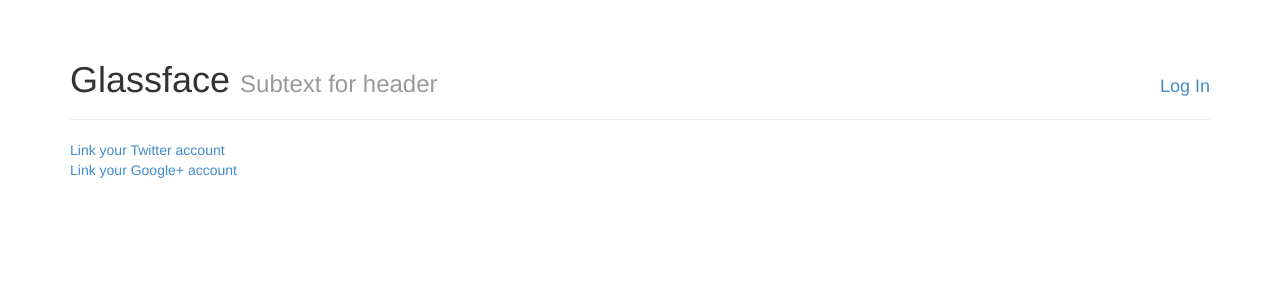
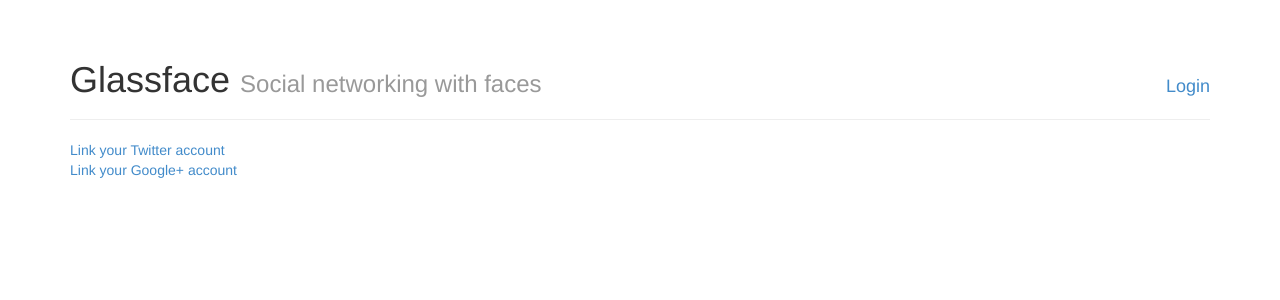
Before and after one commit to theopak/glassface, a Django app: template server/templates/splash.html in a window 1280 px wide. Shown: the top 300 px of the page. Run offline with Django 3.2, Linux system fonts and the light colour scheme; the template is opened without the code that fills it, so the values that code supplies are empty.

Commit message:
Blindly commits Bootstrapification and hardcoding.

```diff
--- a/server/templates/base.html
+++ b/server/templates/base.html
@@ -22,11 +22,11 @@
   <body>
     <div class="container">
       <div class="page-header clearfix" style="position:relative">
-        <h1 class="pull-left">Glassface <small>Subtext for header</small></h1>
+        <h1 class="pull-left">Glassface <small>Social networking with faces</small></h1>
         {% if user.is_authenticated %}
-          <h4 class="pull-right" style="position:absolute;right:0;bottom:12px"><a href="{% url "django.contrib.auth.views.logout" %}">Log Out</a></h4>
+          <h4 class="pull-right" style="position:absolute;right:0;bottom:12px"><a href="{% url "django.contrib.auth.views.logout" %}"><span class=".glyphicon .glyphicon-log-out"></span> Logout</a></h4>
         {% else %}
-          <h4 class="pull-right" style="position:absolute;right:0;bottom:12px"><a href="{% url "django.contrib.auth.views.login" %}">Log In</a></h4>
+          <h4 class="pull-right" style="position:absolute;right:0;bottom:12px"><a href="{% url "django.contrib.auth.views.login" %}"><span class=".glyphicon .glyphicon-log-in"></span> Login</a></h4>
         {% endif %}
       </div>
 
--- a/server/templates/registration/signup.html
+++ b/server/templates/registration/signup.html
@@ -1,7 +1,7 @@
 {% extends "base.html" %}
 
 {% block content %}
-Opt-in to get started (we respect your privacy).
+	Opt-in to get started (we respect your privacy).
 {% if form.errors %}
 <p>Your username and password didn't match. Please try again.</p>
 {% endif %}
--- a/server/templates/splash.html
+++ b/server/templates/splash.html
@@ -2,17 +2,17 @@
 
 {% block content %}
 {% if guest %}
-	Here's some filler text on why you should join Glassface!
+	<em>Glassface</em> is an app that lets you add friends to social networks by taking pictures of their face with Google Glass.
 {% else %}
 	{% if twitter_registered %}
-		Your Twitter account is linked! <a href="{% url 'destroy' "twitter" %}">Unlink</a><br>
+		<span class=".glyphicon .glyphicon-ok"></span> Twitter account linked <a href="{% url 'destroy' "twitter" %}">(unlink)</a><br>
 	{% else %}
 		<a href="{% url 'social:begin' "twitter" %}">Link your Twitter account</a><br>
 	{% endif %}
 	{% if google_registered %}
-		Your Google+ account is linked! <a href="{% url 'destroy' "google-oauth2" %}">Unlink</a><br>
+		<span class=".glyphicon .glyphicon-ok"></span> Google&plus; account linked <a href="{% url 'destroy' "google-oauth2" %}">(unlink)</a><br>
 	{% else %}
-		<a href="{% url 'social:begin' "google-oauth2" %}">Link your Google+ account</a><br>
+		<a href="{% url 'social:begin' "google-oauth2" %}">Link your Google&plus; account</a><br>
 	{% endif %}
 {% endif %}
 {% endblock %}
```
Also changed, not shown: server/templates/registration/login.html (+11 -16 lines).
